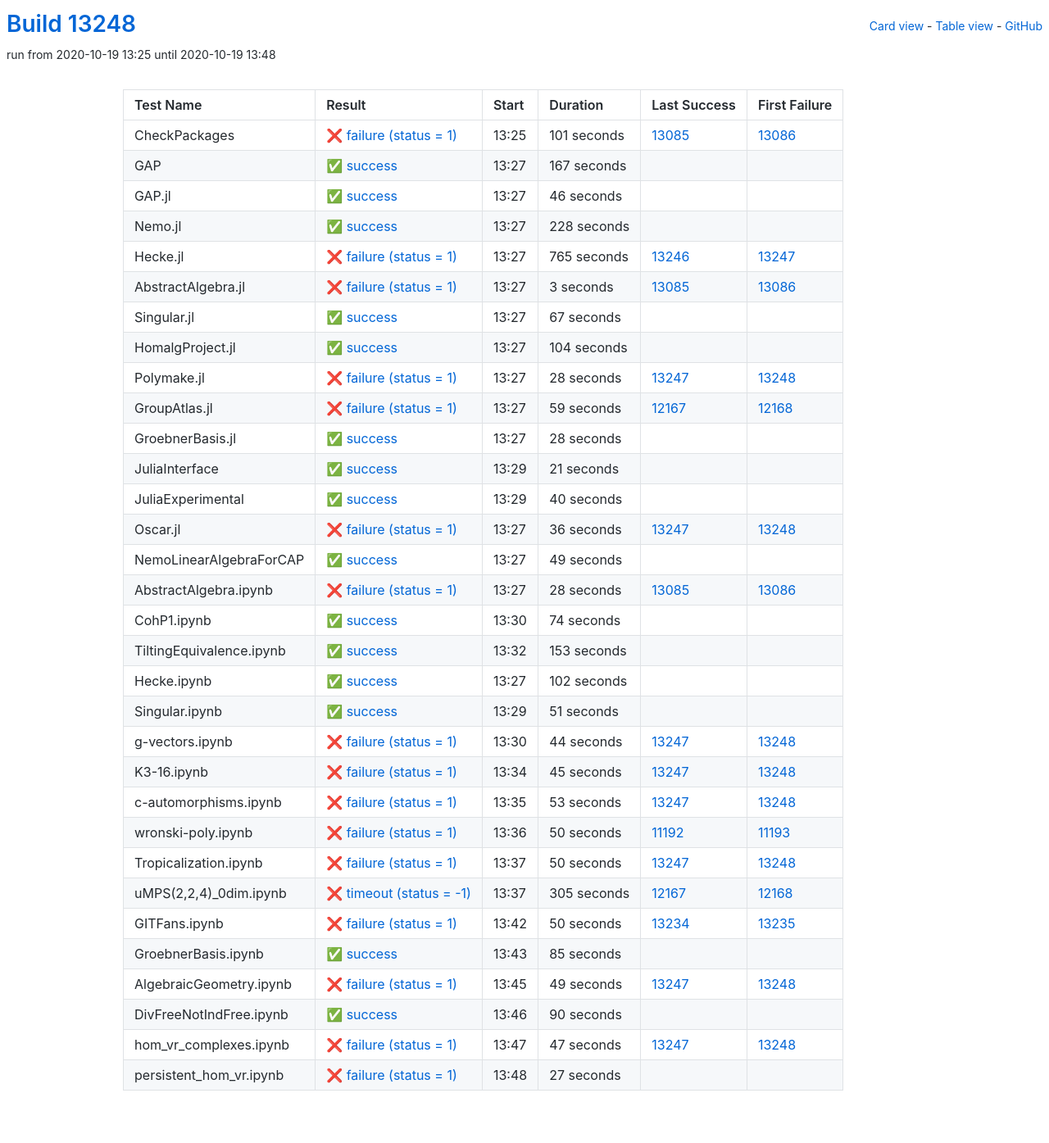
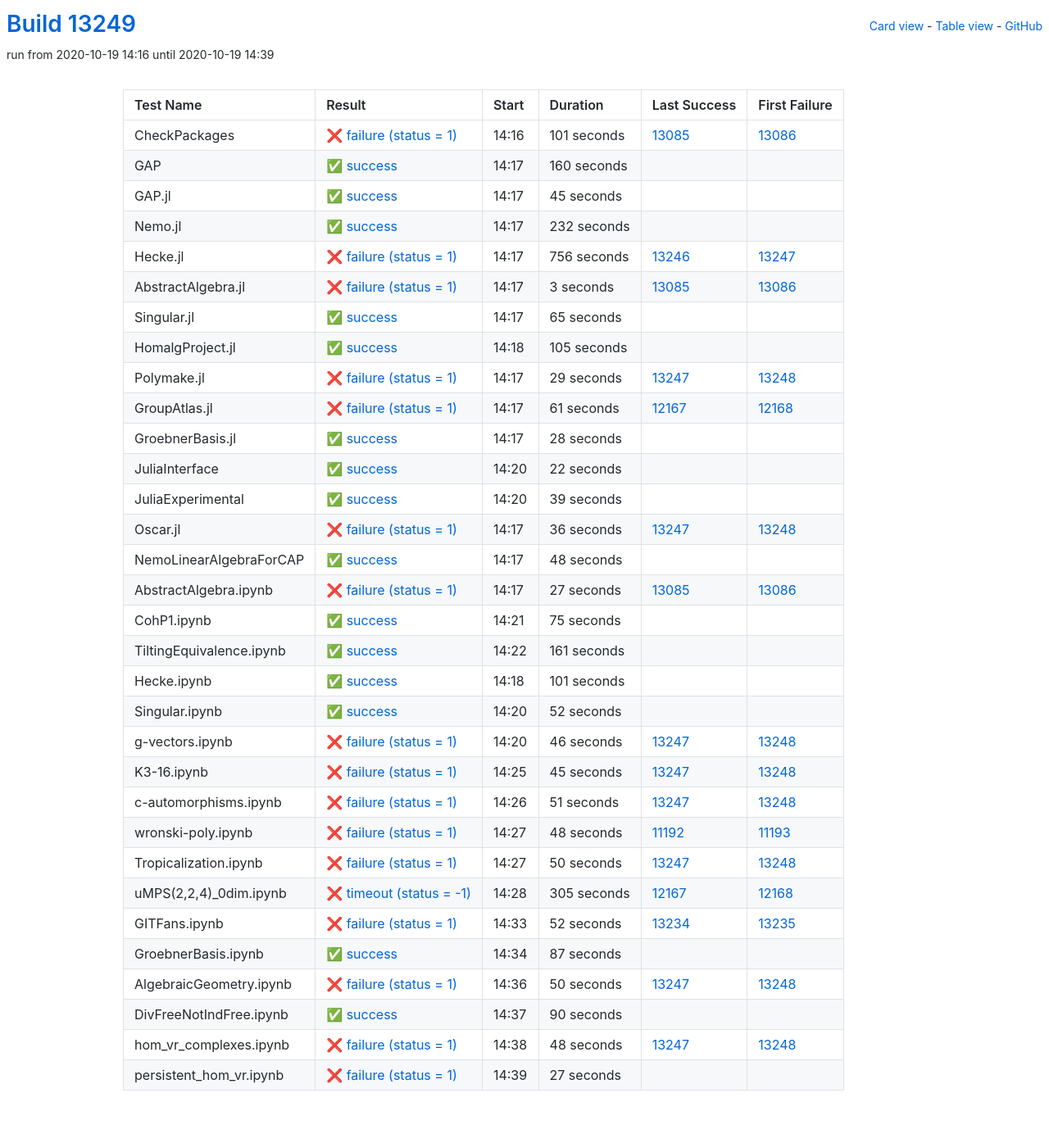
Before and after one commit to oscar-system/oscar-ci-status, a Jekyll site: the page built from table.html, in a window 1280 px wide. Shown: the whole page at 82% size. Built offline with Jekyll 4.4.1, drawn with Linux system fonts in a browser that asks for light colours.

Commit message:
Build #13249

```diff
--- a/_data/ci.yml
+++ b/_data/ci.yml
@@ -1,6 +1,6 @@
 ---
-build: 13248
-build_url: https://oscarci.mathematik.uni-kl.de/job/oscar/13248/
+build: 13249
+build_url: https://oscarci.mathematik.uni-kl.de/job/oscar/13249/
 job: oscar
 organization: oscar-system
 repo: oscar-ci-status
@@ -8,8 +8,8 @@
 tests:
 - name: CheckPackages
   id: checkpackages
-  log: https://oscarci.mathematik.uni-kl.de/job/oscar/13248/artifact/logs/build-13248/CheckPackages.log
-  start: 2020-10-19 13:25
+  log: https://oscarci.mathematik.uni-kl.de/job/oscar/13249/artifact/logs/build-13249/CheckPackages.log
+  start: 2020-10-19 14:16
   success: false
   exitcode: 1
   status: failure
@@ -20,56 +20,56 @@
   first_failure_url: https://oscarci.mathematik.uni-kl.de/job/oscar/13086/
 - name: GAP
   id: gap
-  log: https://oscarci.mathematik.uni-kl.de/job/oscar/13248/artifact/logs/build-13248/GAP.log
-  start: 2020-10-19 13:27
+  log: https://oscarci.mathematik.uni-kl.de/job/oscar/13249/artifact/logs/build-13249/GAP.log
+  start: 2020-10-19 14:17
   success: true
   exitcode: 0
   status: success
-  duration: 167
+  duration: 160
   last_success: false
   last_success_url:
   first_failure: false
   first_failure_url:
 - name: GAP.jl
   id: gap-jl
-  log: https://oscarci.mathematik.uni-kl.de/job/oscar/13248/artifact/logs/build-13248/GAP.jl.log
-  start: 2020-10-19 13:27
+  log: https://oscarci.mathematik.uni-kl.de/job/oscar/13249/artifact/logs/build-13249/GAP.jl.log
+  start: 2020-10-19 14:17
   success: true
   exitcode: 0
   status: success
-  duration: 46
+  duration: 45
   last_success: false
   last_success_url:
   first_failure: false
   first_failure_url:
 - name: Nemo.jl
   id: nemo-jl
-  log: https://oscarci.mathematik.uni-kl.de/job/oscar/13248/artifact/logs/build-13248/Nemo.jl.log
-  start: 2020-10-19 13:27
+  log: https://oscarci.mathematik.uni-kl.de/job/oscar/13249/artifact/logs/build-13249/Nemo.jl.log
+  start: 2020-10-19 14:17
   success: true
   exitcode: 0
   status: success
-  duration: 228
+  duration: 232
   last_success: false
   last_success_url:
   first_failure: false
   first_failure_url:
 - name: Hecke.jl
   id: hecke-jl
-  log: https://oscarci.mathematik.uni-kl.de/job/oscar/13248/artifact/logs/build-13248/Hecke.jl.log
-  start: 2020-10-19 13:27
+  log: https://oscarci.mathematik.uni-kl.de/job/oscar/13249/artifact/logs/build-13249/Hecke.jl.log
+  start: 2020-10-19 14:17
   success: false
   exitcode: 1
   status: failure
-  duration: 765
+  duration: 756
   last_success: 13246
   last_success_url: https://oscarci.mathematik.uni-kl.de/job/oscar/13246/
   first_failure: 13247
   first_failure_url: https://oscarci.mathematik.uni-kl.de/job/oscar/13247/
 - name: AbstractAlgebra.jl
   id: abstractalgebra-jl
-  log: https://oscarci.mathematik.uni-kl.de/job/oscar/13248/artifact/logs/build-13248/AbstractAlgebra.jl.log
-  start: 2020-10-19 13:27
+  log: https://oscarci.mathematik.uni-kl.de/job/oscar/13249/artifact/logs/build-13249/AbstractAlgebra.jl.log
+  start: 2020-10-19 14:17
   success: false
   exitcode: 1
   status: failure
@@ -80,56 +80,56 @@
   first_failure_url: https://oscarci.mathematik.uni-kl.de/job/oscar/13086/
 - name: Singular.jl
   id: singular-jl
-  log: https://oscarci.mathematik.uni-kl.de/job/oscar/13248/artifact/logs/build-13248/Singular.jl.log
-  start: 2020-10-19 13:27
+  log: https://oscarci.mathematik.uni-kl.de/job/oscar/13249/artifact/logs/build-13249/Singular.jl.log
+  start: 2020-10-19 14:17
   success: true
   exitcode: 0
   status: success
-  duration: 67
+  duration: 65
   last_success: false
   last_success_url:
   first_failure: false
   first_failure_url:
 - name: HomalgProject.jl
   id: homalgproject-jl
-  log: https://oscarci.mathematik.uni-kl.de/job/oscar/13248/artifact/logs/build-13248/HomalgProject.jl.log
-  start: 2020-10-19 13:27
+  log: https://oscarci.mathematik.uni-kl.de/job/oscar/13249/artifact/logs/build-13249/HomalgProject.jl.log
+  start: 2020-10-19 14:18
   success: true
   exitcode: 0
   status: success
-  duration: 104
+  duration: 105
   last_success: false
   last_success_url:
   first_failure: false
   first_failure_url:
 - name: Polymake.jl
   id: polymake-jl
-  log: https://oscarci.mathematik.uni-kl.de/job/oscar/13248/artifact/logs/build-13248/Polymake.jl.log
-  start: 2020-10-19 13:27
+  log: https://oscarci.mathematik.uni-kl.de/job/oscar/13249/artifact/logs/build-13249/Polymake.jl.log
+  start: 2020-10-19 14:17
   success: false
   exitcode: 1
   status: failure
-  duration: 28
+  duration: 29
   last_success: 13247
   last_success_url: https://oscarci.mathematik.uni-kl.de/job/oscar/13247/
   first_failure: 13248
   first_failure_url: https://oscarci.mathematik.uni-kl.de/job/oscar/13248/
 - name: GroupAtlas.jl
   id: groupatlas-jl
-  log: https://oscarci.mathematik.uni-kl.de/job/oscar/13248/artifact/logs/build-13248/GroupAtlas.jl.log
-  start: 2020-10-19 13:27
+  log: https://oscarci.mathematik.uni-kl.de/job/oscar/13249/artifact/logs/build-13249/GroupAtlas.jl.log
+  start: 2020-10-19 14:17
   success: false
   exitcode: 1
   status: failure
-  duration: 59
+  duration: 61
   last_success: 12167
   last_success_url: https://oscarci.mathematik.uni-kl.de/job/oscar/12167/
   first_failure: 12168
   first_failure_url: https://oscarci.mathematik.uni-kl.de/job/oscar/12168/
 - name: GroebnerBasis.jl
   id: groebnerbasis-jl
-  log: https://oscarci.mathematik.uni-kl.de/job/oscar/13248/artifact/logs/build-13248/GroebnerBasis.jl.log
-  start: 2020-10-19 13:27
+  log: https://oscarci.mathematik.uni-kl.de/job/oscar/13249/artifact/logs/build-13249/GroebnerBasis.jl.log
+  start: 2020-10-19 14:17
   success: true
   exitcode: 0
   status: success
@@ -140,32 +140,32 @@
   first_failure_url:
 - name: JuliaInterface
   id: juliainterface
-  log: https://oscarci.mathematik.uni-kl.de/job/oscar/13248/artifact/logs/build-13248/JuliaInterface.log
-  start: 2020-10-19 13:29
+  log: https://oscarci.mathematik.uni-kl.de/job/oscar/13249/artifact/logs/build-13249/JuliaInterface.log
+  start: 2020-10-19 14:20
   success: true
   exitcode: 0
   status: success
-  duration: 21
+  duration: 22
   last_success: false
   last_success_url:
   first_failure: false
   first_failure_url:
 - name: JuliaExperimental
   id: juliaexperimental
-  log: https://oscarci.mathematik.uni-kl.de/job/oscar/13248/artifact/logs/build-13248/JuliaExperimental.log
-  start: 2020-10-19 13:29
+  log: https://oscarci.mathematik.uni-kl.de/job/oscar/13249/artifact/logs/build-13249/JuliaExperimental.log
+  start: 2020-10-19 14:20
   success: true
   exitcode: 0
   status: success
-  duration: 40
+  duration: 39
   last_success: false
   last_success_url:
   first_failure: false
   first_failure_url:
 - name: Oscar.jl
   id: oscar-jl
-  log: https://oscarci.mathematik.uni-kl.de/job/oscar/13248/artifact/logs/build-13248/Oscar.jl.log
-  start: 2020-10-19 13:27
+  log: https://oscarci.mathematik.uni-kl.de/job/oscar/13249/artifact/logs/build-13249/Oscar.jl.log
+  start: 2020-10-19 14:17
   success: false
   exitcode: 1
   status: failure
@@ -176,92 +176,92 @@
   first_failure_url: https://oscarci.mathematik.uni-kl.de/job/oscar/13248/
 - name: NemoLinearAlgebraForCAP
   id: nemolinearalgebraforcap
-  log: https://oscarci.mathematik.uni-kl.de/job/oscar/13248/artifact/logs/build-13248/NemoLinearAlgebraForCAP.log
-  start: 2020-10-19 13:27
+  log: https://oscarci.mathematik.uni-kl.de/job/oscar/13249/artifact/logs/build-13249/NemoLinearAlgebraForCAP.log
+  start: 2020-10-19 14:17
   success: true
   exitcode: 0
   status: success
-  duration: 49
+  duration: 48
   last_success: false
   last_success_url:
   first_failure: false
   first_failure_url:
 - name: AbstractAlgebra.ipynb
   id: abstractalgebra-ipynb
-  log: https://oscarci.mathematik.uni-kl.de/job/oscar/13248/artifact/logs/build-13248/AbstractAlgebra.ipynb.log
-  start: 2020-10-19 13:27
+  log: https://oscarci.mathematik.uni-kl.de/job/oscar/13249/artifact/logs/build-13249/AbstractAlgebra.ipynb.log
+  start: 2020-10-19 14:17
   success: false
   exitcode: 1
   status: failure
-  duration: 28
+  duration: 27
   last_success: 13085
   last_success_url: https://oscarci.mathematik.uni-kl.de/job/oscar/13085/
   first_failure: 13086
   first_failure_url: https://oscarci.mathematik.uni-kl.de/job/oscar/13086/
 - name: CohP1.ipynb
   id: cohp1-ipynb
-  log: https://oscarci.mathematik.uni-kl.de/job/oscar/13248/artifact/logs/build-13248/CohP1.ipynb.log
-  start: 2020-10-19 13:30
+  log: https://oscarci.mathematik.uni-kl.de/job/oscar/13249/artifact/logs/build-13249/CohP1.ipynb.log
+  start: 2020-10-19 14:21
   success: true
   exitcode: 0
   status: success
-  duration: 74
+  duration: 75
   last_success: false
   last_success_url:
   first_failure: false
   first_failure_url:
 - name: TiltingEquivalence.ipynb
   id: tiltingequivalence-ipynb
-  log: https://oscarci.mathematik.uni-kl.de/job/oscar/13248/artifact/logs/build-13248/TiltingEquivalence.ipynb.log
-  start: 2020-10-19 13:32
+  log: https://oscarci.mathematik.uni-kl.de/job/oscar/13249/artifact/logs/build-13249/TiltingEquivalence.ipynb.log
+  start: 2020-10-19 14:22
   success: true
   exitcode: 0
   status: success
-  duration: 153
+  duration: 161
   last_success: false
   last_success_url:
   first_failure: false
   first_failure_url:
 - name: Hecke.ipynb
   id: hecke-ipynb
-  log: https://oscarci.mathematik.uni-kl.de/job/oscar/13248/artifact/logs/build-13248/Hecke.ipynb.log
-  start: 2020-10-19 13:27
+  log: https://oscarci.mathematik.uni-kl.de/job/oscar/13249/artifact/logs/build-13249/Hecke.ipynb.log
+  start: 2020-10-19 14:18
   success: true
   exitcode: 0
   status: success
-  duration: 102
+  duration: 101
   last_success: false
   last_success_url:
   first_failure: false
   first_failure_url:
 - name: Singular.ipynb
   id: singular-ipynb
-  log: https://oscarci.mathematik.uni-kl.de/job/oscar/13248/artifact/logs/build-13248/Singular.ipynb.log
-  start: 2020-10-19 13:29
+  log: https://oscarci.mathematik.uni-kl.de/job/oscar/13249/artifact/logs/build-13249/Singular.ipynb.log
+  start: 2020-10-19 14:20
   success: true
   exitcode: 0
   status: success
-  duration: 51
+  duration: 52
   last_success: false
   last_success_url:
   first_failure: false
   first_failure_url:
 - name: g-vectors.ipynb
   id: g-vectors-ipynb
-  log: https://oscarci.mathematik.uni-kl.de/job/oscar/13248/artifact/logs/build-13248/g-vectors.ipynb.log
-  start: 2020-10-19 13:30
+  log: https://oscarci.mathematik.uni-kl.de/job/oscar/13249/artifact/logs/build-13249/g-vectors.ipynb.log
+  start: 2020-10-19 14:20
   success: false
   exitcode: 1
   status: failure
-  duration: 44
+  duration: 46
   last_success: 13247
   last_success_url: https://oscarci.mathematik.uni-kl.de/job/oscar/13247/
   first_failure: 13248
   first_failure_url: https://oscarci.mathematik.uni-kl.de/job/oscar/13248/
 - name: K3-16.ipynb
   id: k3-16-ipynb
-  log: https://oscarci.mathematik.uni-kl.de/job/oscar/13248/artifact/logs/build-13248/K3-16.ipynb.log
-  start: 2020-10-19 13:34
+  log: https://oscarci.mathematik.uni-kl.de/job/oscar/13249/artifact/logs/build-13249/K3-16.ipynb.log
+  start: 2020-10-19 14:25
   success: false
   exitcode: 1
   status: failure
@@ -272,32 +272,32 @@
   first_failure_url: https://oscarci.mathematik.uni-kl.de/job/oscar/13248/
 - name: c-automorphisms.ipynb
   id: c-automorphisms-ipynb
-  log: https://oscarci.mathematik.uni-kl.de/job/oscar/13248/artifact/logs/build-13248/c-automorphisms.ipynb.log
-  start: 2020-10-19 13:35
+  log: https://oscarci.mathematik.uni-kl.de/job/oscar/13249/artifact/logs/build-13249/c-automorphisms.ipynb.log
+  start: 2020-10-19 14:26
   success: false
   exitcode: 1
   status: failure
-  duration: 53
+  duration: 51
   last_success: 13247
   last_success_url: https://oscarci.mathematik.uni-kl.de/job/oscar/13247/
   first_failure: 13248
   first_failure_url: https://oscarci.mathematik.uni-kl.de/job/oscar/13248/
 - name: wronski-poly.ipynb
   id: wronski-poly-ipynb
-  log: https://oscarci.mathematik.uni-kl.de/job/oscar/13248/artifact/logs/build-13248/wronski-poly.ipynb.log
-  start: 2020-10-19 13:36
+  log: https://oscarci.mathematik.uni-kl.de/job/oscar/13249/artifact/logs/build-13249/wronski-poly.ipynb.log
+  start: 2020-10-19 14:27
   success: false
   exitcode: 1
   status: failure
-  duration: 50
+  duration: 48
   last_success: 11192
   last_success_url: https://oscarci.mathematik.uni-kl.de/job/oscar/11192/
   first_failure: 11193
   first_failure_url: https://oscarci.mathematik.uni-kl.de/job/oscar/11193/
 - name: Tropicalization.ipynb
   id: tropicalization-ipynb
-  log: https://oscarci.mathematik.uni-kl.de/job/oscar/13248/artifact/logs/build-13248/Tropicalization.ipynb.log
-  start: 2020-10-19 13:37
+  log: https://oscarci.mathematik.uni-kl.de/job/oscar/13249/artifact/logs/build-13249/Tropicalization.ipynb.log
+  start: 2020-10-19 14:27
   success: false
   exitcode: 1
   status: failure
@@ -308,8 +308,8 @@
   first_failure_url: https://oscarci.mathematik.uni-kl.de/job/oscar/13248/
 - name: uMPS(2,2,4)_0dim.ipynb
   id: umps-2-2-4-0dim-ipynb
-  log: https://oscarci.mathematik.uni-kl.de/job/oscar/13248/artifact/logs/build-13248/uMPS-2-2-4-_0dim.ipynb.log
-  start: 2020-10-19 13:37
+  log: https://oscarci.mathematik.uni-kl.de/job/oscar/13249/artifact/logs/build-13249/uMPS-2-2-4-_0dim.ipynb.log
+  start: 2020-10-19 14:28
   success: false
   exitcode: -1
   status: timeout
@@ -320,44 +320,44 @@
   first_failure_url: https://oscarci.mathematik.uni-kl.de/job/oscar/12168/
 - name: GITFans.ipynb
   id: gitfans-ipynb
-  log: https://oscarci.mathematik.uni-kl.de/job/oscar/13248/artifact/logs/build-13248/GITFans.ipynb.log
-  start: 2020-10-19 13:42
+  log: https://oscarci.mathematik.uni-kl.de/job/oscar/13249/artifact/logs/build-13249/GITFans.ipynb.log
+  start: 2020-10-19 14:33
   success: false
   exitcode: 1
   status: failure
-  duration: 50
+  duration: 52
   last_success: 13234
   last_success_url: https://oscarci.mathematik.uni-kl.de/job/oscar/13234/
   first_failure: 13235
   first_failure_url: https://oscarci.mathematik.uni-kl.de/job/oscar/13235/
 - name: GroebnerBasis.ipynb
   id: groebnerbasis-ipynb
-  log: https://oscarci.mathematik.uni-kl.de/job/oscar/13248/artifact/logs/build-13248/GroebnerBasis.ipynb.log
-  start: 2020-10-19 13:43
+  log: https://oscarci.mathematik.uni-kl.de/job/oscar/13249/artifact/logs/build-13249/GroebnerBasis.ipynb.log
+  start: 2020-10-19 14:34
   success: true
   exitcode: 0
   status: success
-  duration: 85
+  duration: 87
   last_success: false
   last_success_url:
   first_failure: false
   first_failure_url:
 - name: AlgebraicGeometry.ipynb
   id: algebraicgeometry-ipynb
-  log: https://oscarci.mathematik.uni-kl.de/job/oscar/13248/artifact/logs/build-13248/AlgebraicGeometry.ipynb.log
-  start: 2020-10-19 13:45
+  log: https://oscarci.mathematik.uni-kl.de/job/oscar/13249/artifact/logs/build-13249/AlgebraicGeometry.ipynb.log
+  start: 2020-10-19 14:36
   success: false
   exitcode: 1
   status: failure
-  duration: 49
+  duration: 50
   last_success: 13247
   last_success_url: https://oscarci.mathematik.uni-kl.de/job/oscar/13247/
   first_failure: 13248
   first_failure_url: https://oscarci.mathematik.uni-kl.de/job/oscar/13248/
 - name: DivFreeNotIndFree.ipynb
   id: divfreenotindfree-ipynb
-  log: https://oscarci.mathematik.uni-kl.de/job/oscar/13248/artifact/logs/build-13248/DivFreeNotIndFree.ipynb.log
-  start: 2020-10-19 13:46
+  log: https://oscarci.mathematik.uni-kl.de/job/oscar/13249/artifact/logs/build-13249/DivFreeNotIndFree.ipynb.log
+  start: 2020-10-19 14:37
   success: true
   exitcode: 0
   status: success
@@ -368,20 +368,20 @@
   first_failure_url:
 - name: hom_vr_complexes.ipynb
   id: hom-vr-complexes-ipynb
-  log: https://oscarci.mathematik.uni-kl.de/job/oscar/13248/artifact/logs/build-13248/hom_vr_complexes.ipynb.log
-  start: 2020-10-19 13:47
+  log: https://oscarci.mathematik.uni-kl.de/job/oscar/13249/artifact/logs/build-13249/hom_vr_complexes.ipynb.log
+  start: 2020-10-19 14:38
   success: false
   exitcode: 1
   status: failure
-  duration: 47
+  duration: 48
   last_success: 13247
   last_success_url: https://oscarci.mathematik.uni-kl.de/job/oscar/13247/
   first_failure: 13248
   first_failure_url: https://oscarci.mathematik.uni-kl.de/job/oscar/13248/
 - name: persistent_hom_vr.ipynb
   id: persistent-hom-vr-ipynb
-  log: https://oscarci.mathematik.uni-kl.de/job/oscar/13248/artifact/logs/build-13248/persistent_hom_vr.ipynb.log
-  start: 2020-10-19 13:48
+  log: https://oscarci.mathematik.uni-kl.de/job/oscar/13249/artifact/logs/build-13249/persistent_hom_vr.ipynb.log
+  start: 2020-10-19 14:39
   success: false
   exitcode: 1
   status: failure
```
Also changed, not shown: README.md.
